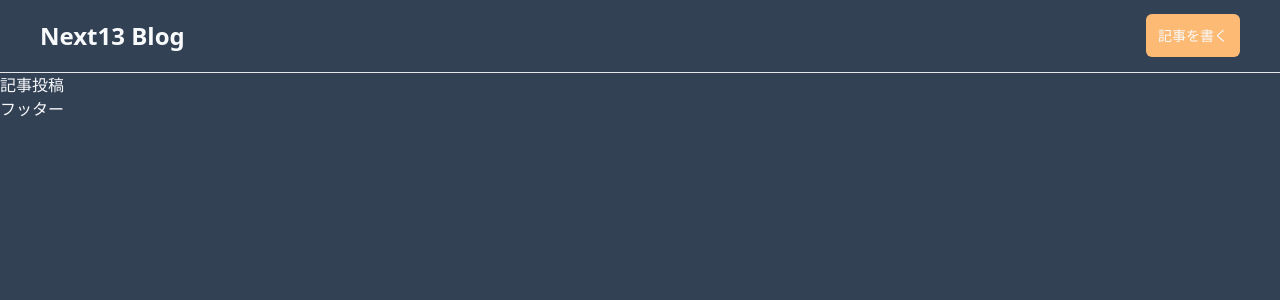
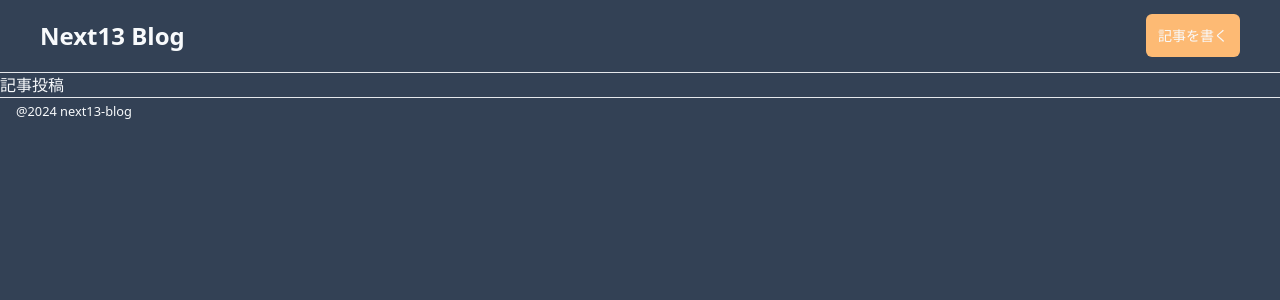
Before and after one commit to Ezure-HARUNA/Ezure-HARUNA-next.ts13-tailwindcss-blog, a Next.js app: page / in a window 1280 px wide. Shown: the top 300 px of the page. Built offline with nearby package versions, Linux system fonts and the light colour scheme.

Commit message:
add: フッター

```diff
--- a/src/app/layout.tsx
+++ b/src/app/layout.tsx
@@ -2,6 +2,7 @@ import type { Metadata } from "next";
 import { Inter } from "next/font/google";
 import "./globals.css";
 import Header from "@/components/Header";
+import Footer from "@/components/Footer";
 
 const inter = Inter({ subsets: ["latin"] });
 
@@ -20,7 +21,7 @@ export default function RootLayout({
       <body className="container mx-auto bg-slate-700 text-slate-50">
         <Header />
         {children}
-        <footer>フッター</footer>
+        <Footer />
       </body>
     </html>
   );
--- /dev/null
+++ b/src/components/Footer.tsx
@@ -0,0 +1,11 @@
+import React from "react";
+
+const Footer = () => {
+  return (
+    <footer className="py2 px-4 border-t">
+      <small>@2024 next13-blog</small>
+    </footer>
+  );
+};
+
+export default Footer;
```
